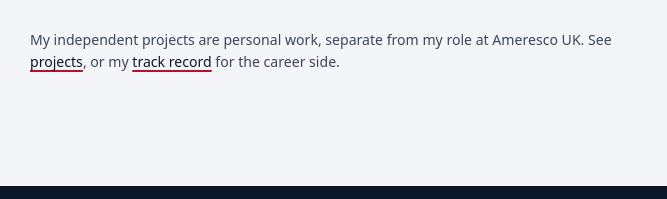
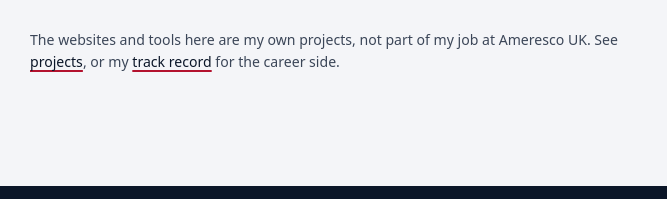
Before and after one commit to splinters1974/personalsite, an Astro site: page /about in a window 1280 px wide. Shown: the part 1068-1267 px from the top of the page, 418-1085 px from the left. Built offline with nearby package versions, Linux system fonts and the light colour scheme; Astro itself is replaced by a stand-in of ours.

Commit message:
Refine src/pages/about.astro content for natural and concise UK voice

```diff
--- a/src/pages/about.astro
+++ b/src/pages/about.astro
@@ -4,7 +4,7 @@ import T from '../components/T.astro';
 import { about } from '../data/site';
 import { PROTO } from '../data/text';
 ---
-<Base title="About" description="About Martyn Sheridan: nearly 30 years in sales, 15 in energy, board roles at eEnergy, Ylem, Shawton and Grid Edge, and a rugby coach on Saturdays.">
+<Base title="About" description="About Martyn Sheridan, from advertising sales to commercial leadership in energy, with an interest in rugby, film and building digital tools.">
   <article class="wrap about">
     <header class="head">
       <p class="label kicker">About</p>
@@ -21,7 +21,7 @@ import { PROTO } from '../data/text';
         {about.interests.map((x) => <li><T text={x} /></li>)}
       </ul>
       <p class="aside muted">
-        My independent projects are personal work, separate from my role at Ameresco UK.
+        The websites and tools here are my own projects, not part of my job at Ameresco UK.
         See <a href="/projects/">projects</a>, or my <a href="/experience/">track record</a> for the career side.
       </p>
     </div>
```
